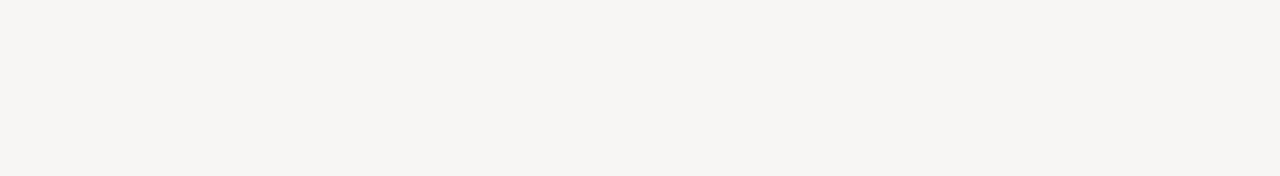
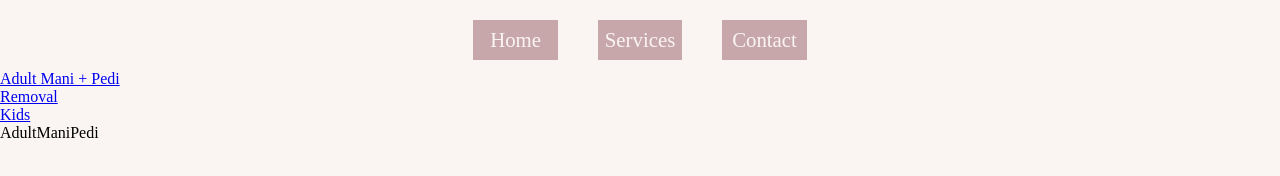
Before and after one commit to AquaShotRyan/vivy-nails-react, a React (Create React App) app in the folder vivy-nails/: page /services/adultmanipedi in a window 1280 px wide. Before the commit this address had no page. Shown: the part 192-368 px from the top of the page. Built offline with nearby package versions, Linux system fonts and the light colour scheme; grey boxes are pictures that could not be loaded; the HTML template or start-up script is replaced by a standard one; a web font is replaced by a local one.

Commit message:
created pages for services

```diff
--- a/vivy-nails/src/App.js
+++ b/vivy-nails/src/App.js
@@ -15,6 +15,9 @@ import ServicesLayout from './layouts/ServicesLayout.js';
 import Home from './pages/Home.js';
 import Contact from './pages/Contact.js';
 import Error from './pages/Error.js';
+import AdultManiPedi from './pages/AdultManiPedi.js';
+import Removal from './pages/Removal.js';
+import Kids from './pages/Kids.js';
 
 const router = createBrowserRouter(
   createRoutesFromElements(
@@ -25,7 +28,9 @@ const router = createBrowserRouter(
     >
       <Route index element={<Home />}/>
       <Route path="services" element={<ServicesLayout/>}>
-
+        <Route path="adultmanipedi" element={<AdultManiPedi/>}/>
+        <Route path="removal" element={<Removal/>}/>
+        <Route path="kids" element={<Kids/>}/>
       </Route>
       <Route path="contact" element={<Contact />}/>
     </Route>
--- /dev/null
+++ b/vivy-nails/src/pages/AdultManiPedi.js
@@ -0,0 +1,8 @@
+
+const AdultManiPedi = () => {
+  return (
+    <div>AdultManiPedi</div>
+  )
+}
+
+export default AdultManiPedi
--- /dev/null
+++ b/vivy-nails/src/pages/Kids.js
@@ -0,0 +1,8 @@
+
+const Kids = () => {
+  return (
+    <div>Kids</div>
+  )
+}
+
+export default Kids
--- /dev/null
+++ b/vivy-nails/src/pages/Removal.js
@@ -0,0 +1,9 @@
+
+
+const Removal = () => {
+  return (
+    <div>Removal</div>
+  )
+}
+
+export default Removal
```
